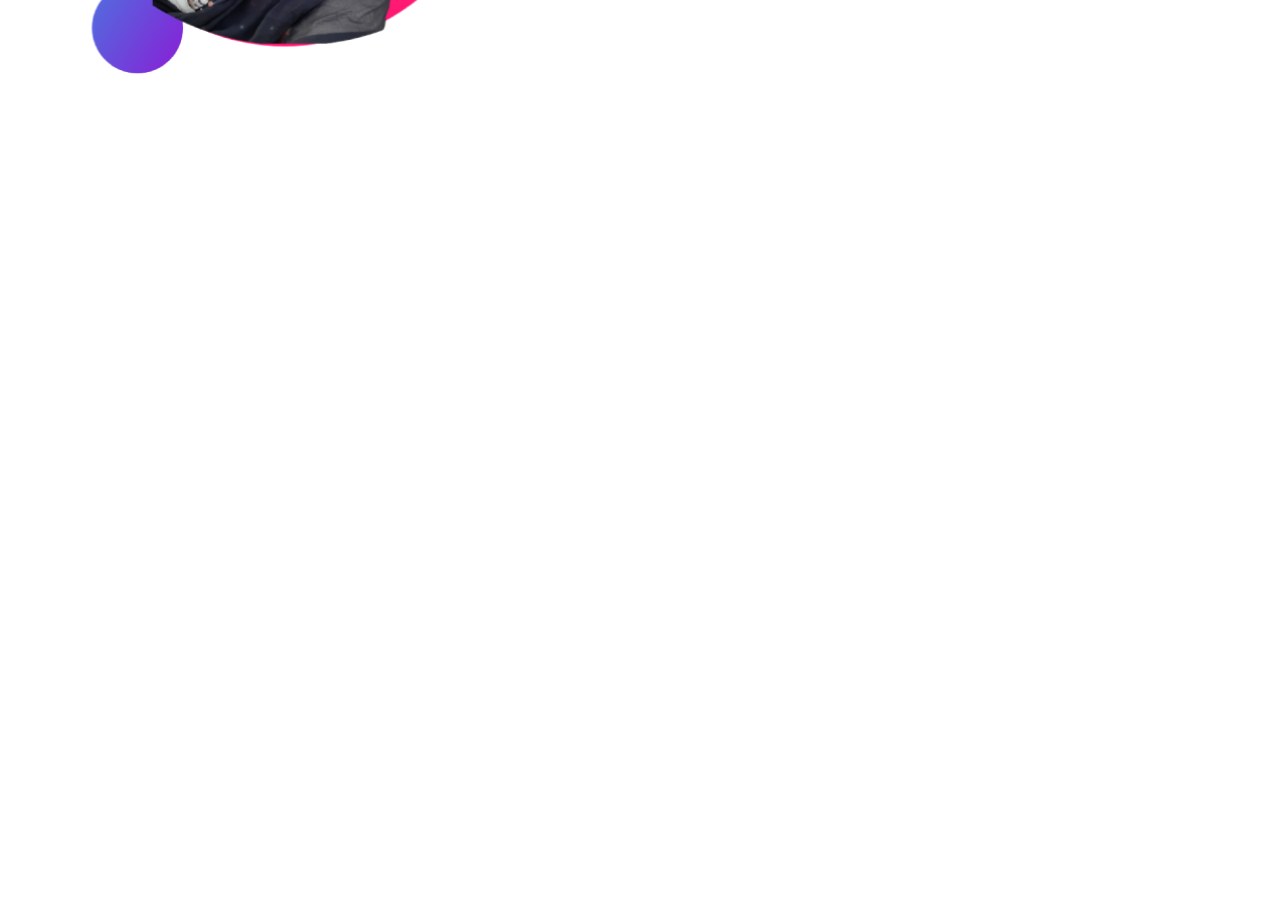
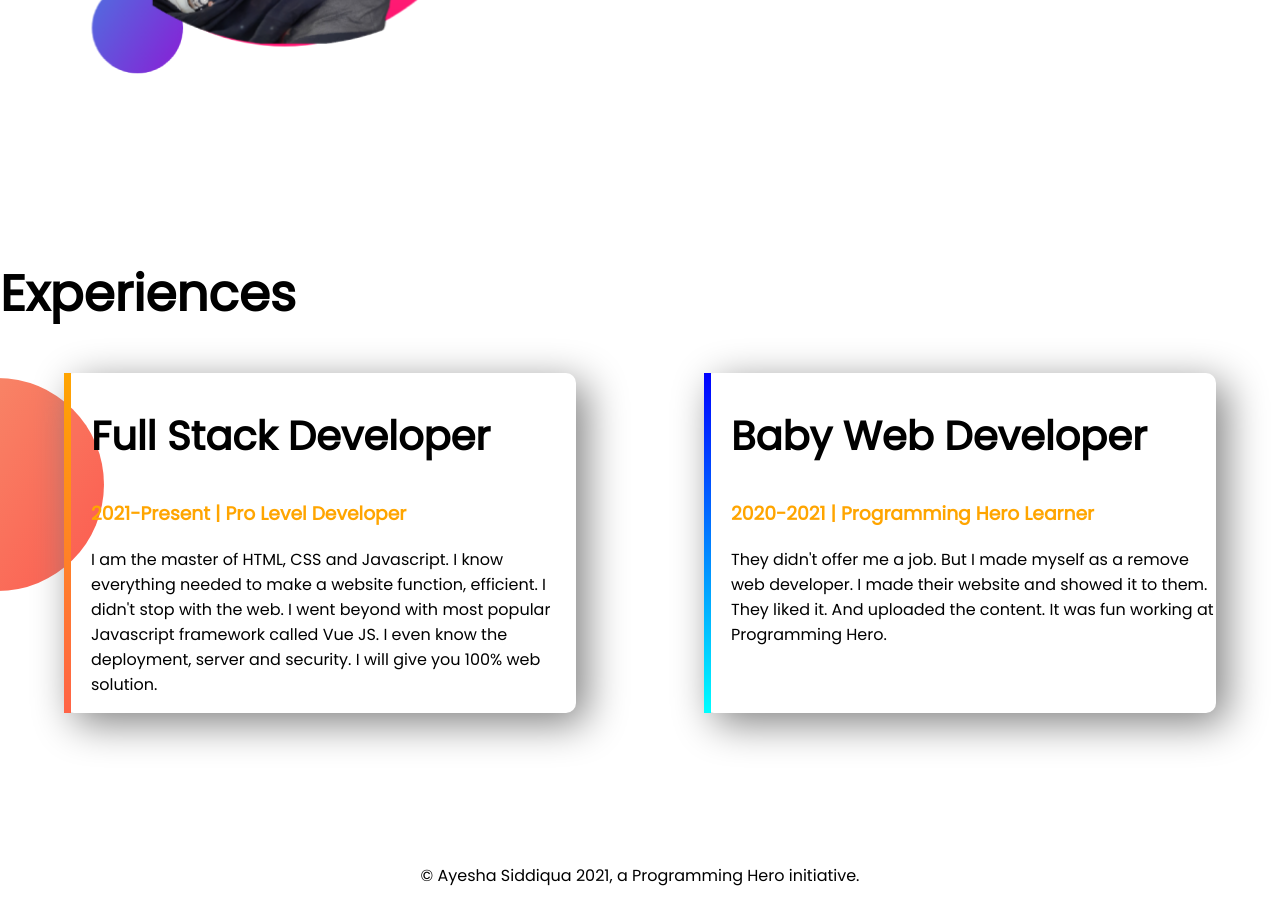
Before and after one commit to AyeshaSiddiqua68/developer-portfolio, a plain HTML site: page index.html in a window 1280 px wide. Shown: the part 1119-2023 px from the top of the page. Before the commit the page ends 1376 px from the top, so only its background shows below. Drawn offline with Linux system fonts and the light colour scheme.

Commit message:
footer and experience added

```diff
--- a/index.html
+++ b/index.html
@@ -13,10 +13,10 @@
 </head>
 
 <body>
-    <section class="top-banner">
+    <section class="top-banner flexible-container">
         <div class="half-width">
             <h1>Welcome To</h1>
-            <h1><span class="orange-color">Ayesha Siddiqua</span> World!!</h1>
+            <h1><span class="orange-color">Ayesha Siddiqua</span> World!</h1>
             <h3>The Determined & Unstoppable Person</h3>
             <p>Hello! This is Ayesha, a CSE graduate & "Programming Hero" learner. I am learning web development. I will
                 not
@@ -30,7 +30,7 @@
         </div>
     </section>
 
-    <section class="dream-big">
+    <section class="dream-big flexible-container">
         <div class="half-width">
             <img src="images/my-bg2.png" alt="">
         </div>
@@ -45,6 +45,44 @@
         </div>
 
     </section>
+    <section class="experience-area">
+        <h1>Experiences</h1>
+        <div class="flexible-container">
+            <div id="full-stack-experience" class="experience-item">
+                <h2>
+                    Full Stack Developer
+                </h2>
+                <h3 class="orange-color">
+                    2021-Present | Pro Level Developer
+                </h3>
+                <p>
+                    I am the master of HTML, CSS and Javascript. I know everything needed to make a website function,
+                    efficient. I didn't stop with the web. I went beyond with most popular Javascript framework called
+                    Vue
+                    JS. I even know the deployment, server and security. I will give you 100% web solution.
+                </p>
+            </div>
+            <div id="web-dev-experience" class="experience-item">
+                <h2>
+                    Baby Web Developer
+                </h2>
+                <h3 class="orange-color">
+                    2020-2021 | Programming Hero Learner
+                </h3>
+                <p>
+                    They didn't offer me a job. But I made myself as a remove web developer. I made their website and
+                    showed
+                    it to them. They liked it. And uploaded the content. It was fun working at Programming Hero.
+                </p>
+            </div>
+        </div>
+
+    </section>
+    <footer>
+        <p>
+            © Ayesha Siddiqua 2021, a Programming Hero initiative.
+        </p>
+    </footer>
 
 </body>
 
--- a/style.css
+++ b/style.css
@@ -6,16 +6,20 @@ body{
 h1{
     font-size: 50px;
 }
+h2{
+    font-size: 40px;
+}
 .orange-color{
     color: orange;
 }
-section{
+.flexible-container{
     display: flex;
     margin-bottom: 150px;
 }
 .half-width{
     width: 50%;
     padding: 2%;
+
 }
 .half-width img{
     width: 80%;
@@ -37,4 +41,33 @@ section{
     background-image: url(images/dream-bg.png);
     background-repeat: no-repeat;
     background-position: right;
+
 }
+.experience-area{
+    background-image: url(images/exp-bg.png);
+    background-repeat: no-repeat;
+    background-position: left;
+
+}
+.experience-item{
+    width: 40%;
+    margin-left: 5%;
+    margin-right: 5%;
+    padding-left: 20px;
+    box-shadow: 10px 10px 40px gray;
+    border-radius: 10px;
+
+}
+#web-dev-experience{
+    border-left: 7px solid;
+border-image: linear-gradient(blue, cyan);
+border-image-slice: 1;
+}
+#full-stack-experience{
+    border-left: 7px solid;
+border-image: linear-gradient(orange, tomato);
+border-image-slice: 1;
+}
+footer p{
+    text-align: center;
+}
```
